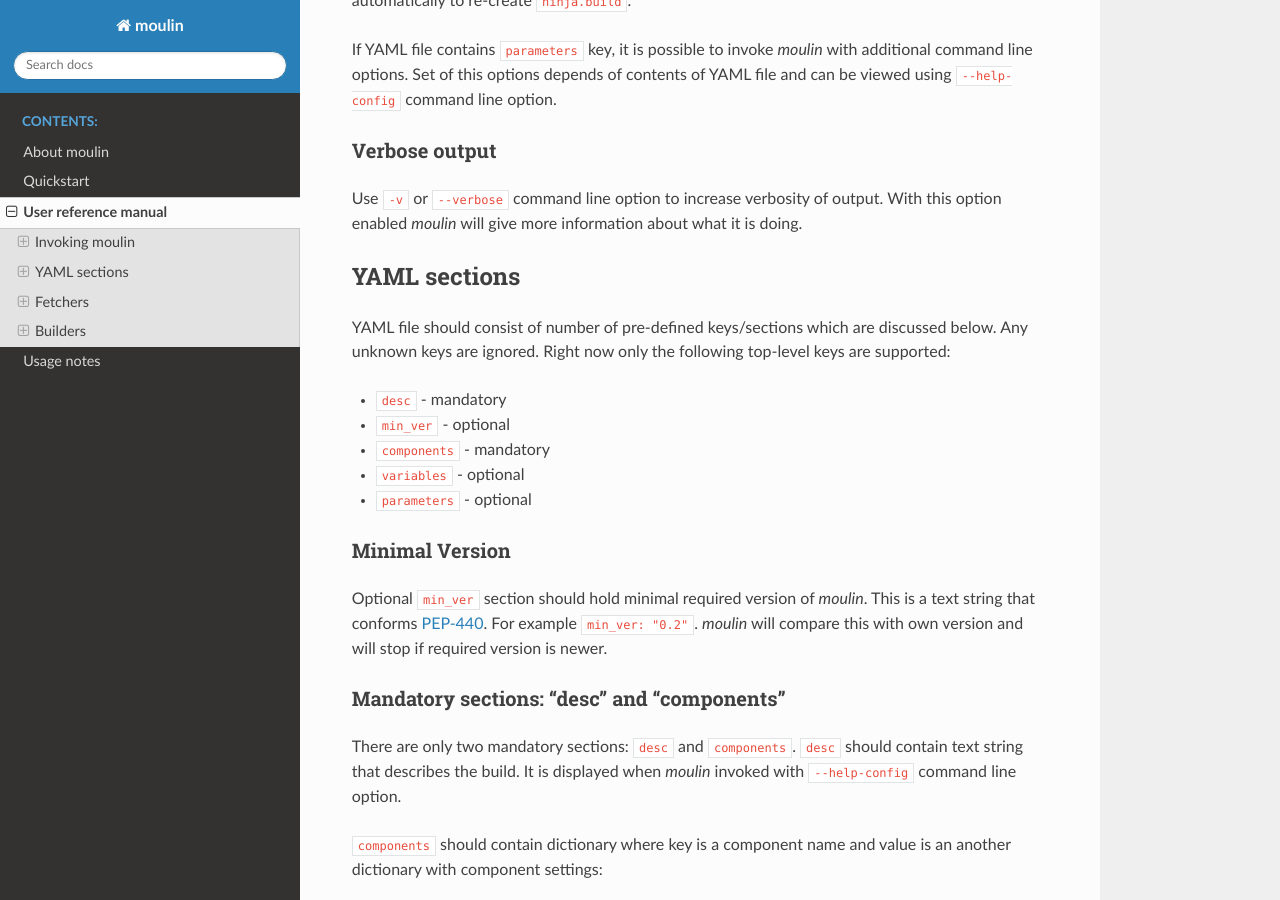
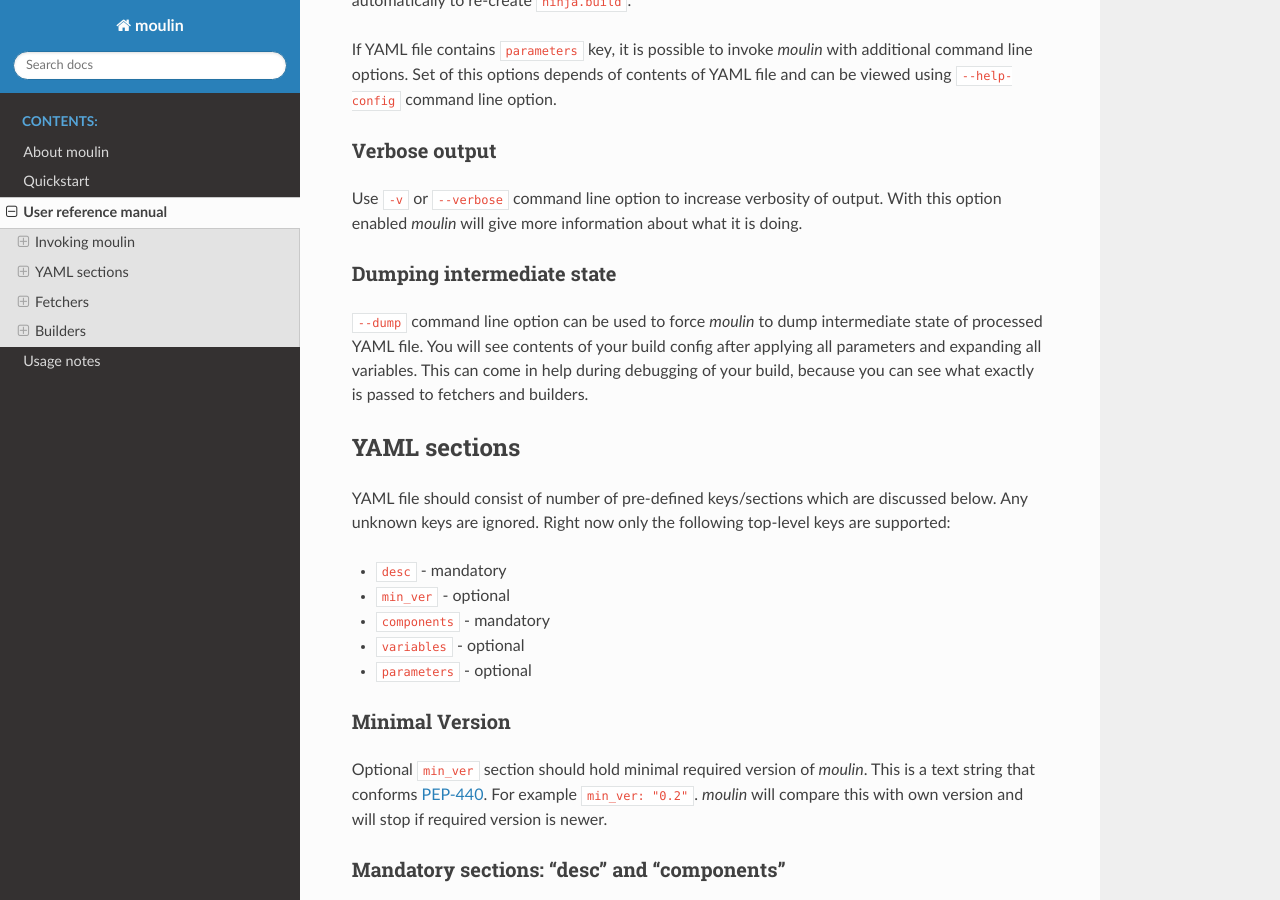
Before and after one commit to xen-troops/moulin, a Sphinx documentation site: the page built from docs/user-reference.rst, in a window 1280 px wide and 900 px high, scrolled down 373 px. Built offline with Sphinx 7.4.7 and the Read the Docs theme 2.0.0, drawn with Linux system fonts in a browser that asks for light colours.

Commit message:
main: add --dump command line option
This option can be used to dump intermediate state of processed YAML
file, which can be handy during build debugging.

Signed-off-by: Volodymyr Babchuk <volodymyr_babchuk@epam.com>

```diff
--- a/docs/user-reference.rst
+++ b/docs/user-reference.rst
@@ -26,6 +26,15 @@
 Use :code:`-v` or :code:`--verbose` command line option to increase
 verbosity of output. With this option enabled `moulin` will give more
 information about what it is doing.
+
+Dumping intermediate state
+^^^^^^^^^^^^^^^^^^^^^^^^^^
+
+:code:`--dump` command line option can be used to force `moulin` to
+dump intermediate state of processed YAML file. You will see contents
+of your build config after applying all parameters and expanding all
+variables. This can come in help during debugging of your build,
+because you can see what exactly is passed to fetchers and builders.
 
 YAML sections
 -------------
```
Also changed, not shown: 1 other file.
